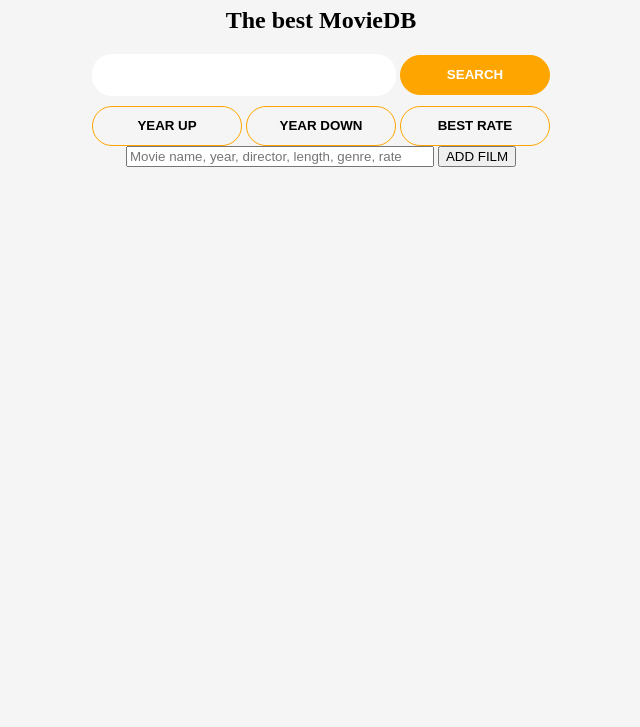
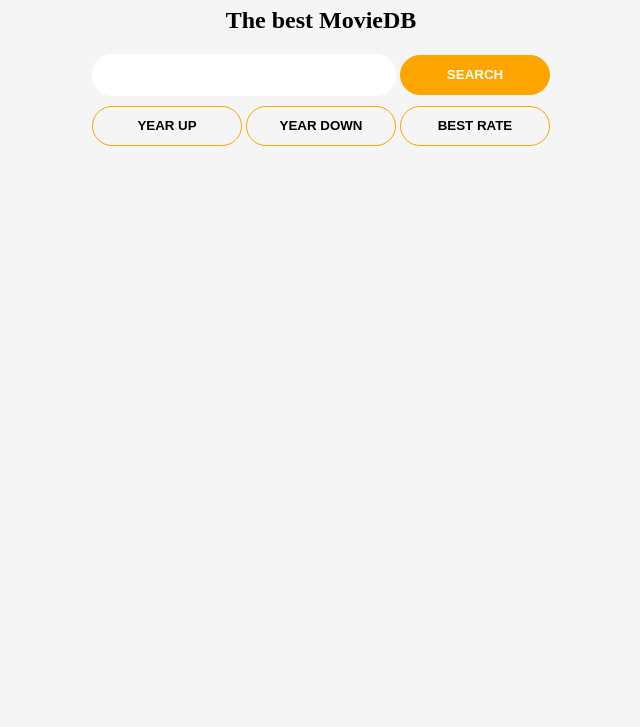
Before and after one commit to lisayl1688/MovieProject, a website built with Vite: page src/project movie/index.html in a window 1280 px wide. Shown: the part 73-800 px from the top of the page, without its empty margins (319-959 px from the left). Built offline with nearby package versions, Linux system fonts and the light colour scheme.

Commit message:
4th commit

```diff
--- a/src/project movie/code.ts
+++ b/src/project movie/code.ts
@@ -1007,8 +1007,8 @@ const yearUp = document.getElementById('year-up') ?? new HTMLElement();
 const yearDown = document.getElementById('year-down') ?? new HTMLElement();
 const bestRate = document.getElementById('best-rate') ?? new HTMLElement();
 const wrapper = document.getElementById('wrapper') ?? new HTMLElement();
-const inputButton = document.getElementById('add-bttn') ?? new HTMLElement();
-const inputFeld = document.getElementById('input-field') as HTMLInputElement;
+// const inputButton = document.getElementById('add-bttn') ?? new HTMLElement();
+// const inputFeld = document.getElementById('input-field') as HTMLInputElement;
 
 
 function searchInMovies(){
--- a/src/project movie/index.html
+++ b/src/project movie/index.html
@@ -18,10 +18,10 @@
         <button id="year-down">YEAR DOWN</button>
         <button id="best-rate">BEST RATE</button>
     </div>
-    <form>
+    <!-- <form>
         <input type="text" name="" id="input-field" placeholder="Movie name, year, director, length, genre, rate">
         <input type="submit" value="ADD FILM" id="add-bttn">
-    </form>
+    </form> -->
     <div id="wrapper"></div>
 
     <script type="module" src="./code.ts"></script>
```
